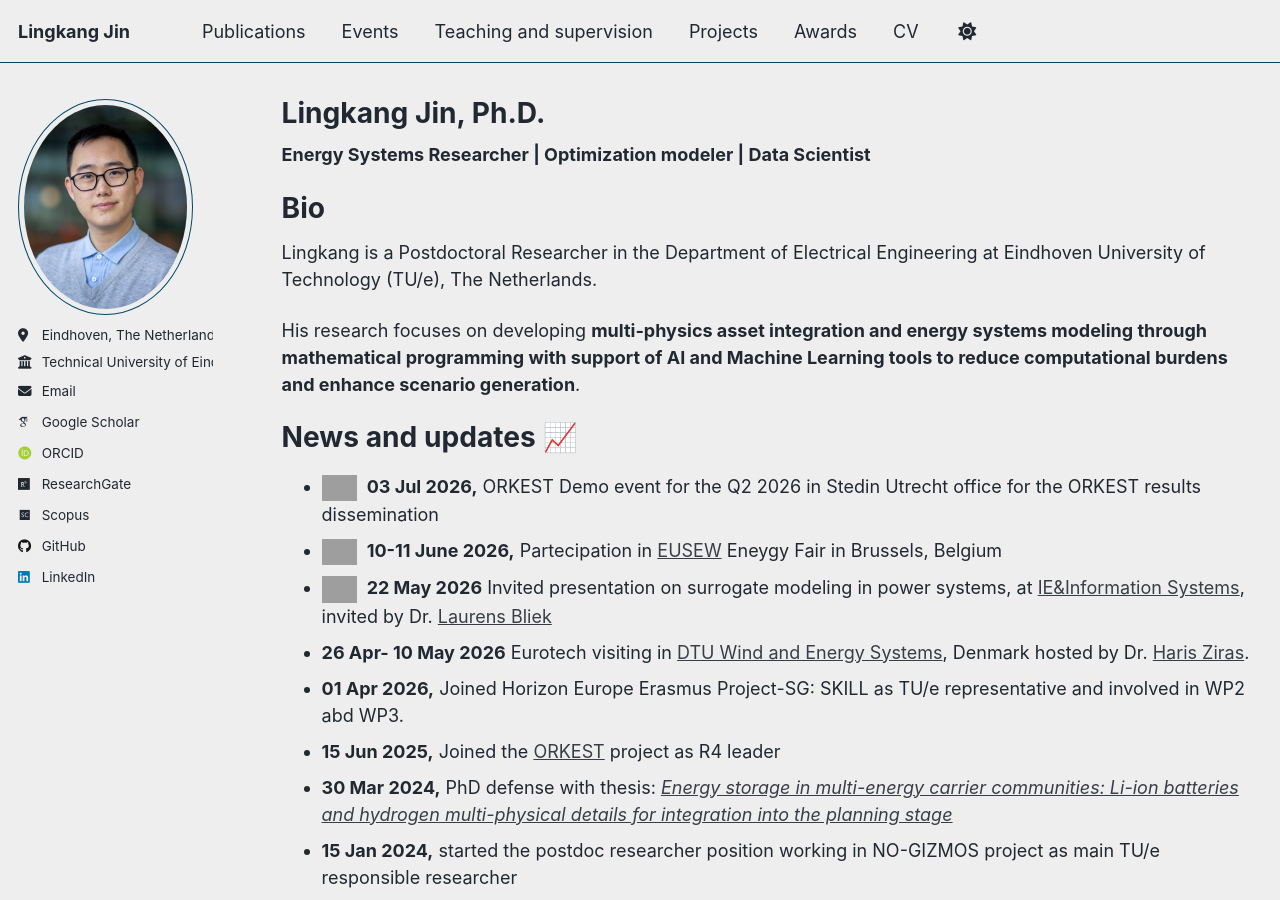
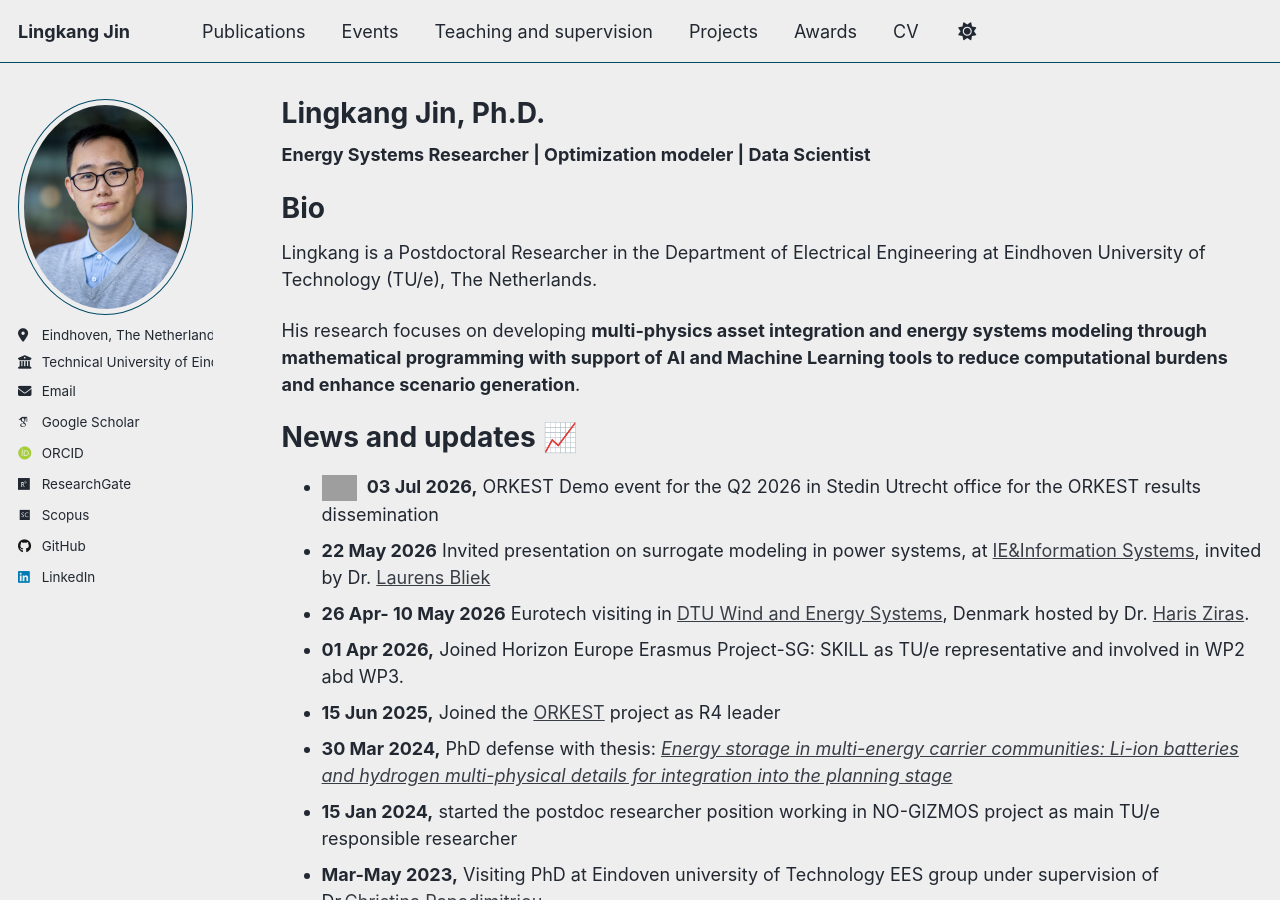
Before and after one commit to Lingkangjin/Lingkangjin.github.io, a Jekyll site: the page built from _pages/about.md, in a window 1280 px wide and 900 px high. Built offline with Jekyll 4.4.1, drawn with Linux system fonts in a browser that asks for light colours; some web fonts are replaced; a script that is not in the unit is left out; grey boxes are pictures that could not be loaded.

```diff
--- a/_pages/about.md
+++ b/_pages/about.md
@@ -23,10 +23,7 @@
 
 * <img src="https://raw.githubusercontent.com/Tarikul-Islam-Anik/Animated-Fluent-Emojis/master/Emojis/Symbols/New%20Button.png" alt="New Button" width="35" height="35" style="vertical-align: middle; margin-right: 5px;" />
 **03 Jul 2026,** ORKEST Demo event for the Q2 2026 in Stedin Utrecht office for the ORKEST results dissemination
-* <img src="https://raw.githubusercontent.com/Tarikul-Islam-Anik/Animated-Fluent-Emojis/master/Emojis/Symbols/New%20Button.png" alt="New Button" width="35" height="35" style="vertical-align: middle; margin-right: 5px;" />
-**10-11 June 2026,** Partecipation in [EUSEW](https://sustainable-energy-week.ec.europa.eu/index_en) Eneygy Fair in Brussels, Belgium
-* <img src="https://raw.githubusercontent.com/Tarikul-Islam-Anik/Animated-Fluent-Emojis/master/Emojis/Symbols/New%20Button.png" alt="New Button" width="35" height="35" style="vertical-align: middle; margin-right: 5px;" />
-**22 May 2026** Invited presentation on surrogate modeling in power systems, at [IE&Information  Systems](https://www.tue.nl/en/research/research-groups/industrial-engineering/information-systems-ieis/), invited by Dr. [Laurens Bliek](https://www.tue.nl/en/research/researchers/laurens-bliek)
+* **22 May 2026** Invited presentation on surrogate modeling in power systems, at [IE&Information  Systems](https://www.tue.nl/en/research/research-groups/industrial-engineering/information-systems-ieis/), invited by Dr. [Laurens Bliek](https://www.tue.nl/en/research/researchers/laurens-bliek)
 * **26 Apr- 10 May 2026** Eurotech visiting in [DTU Wind and Energy Systems](https://wind.dtu.dk/), Denmark hosted by Dr. [Haris Ziras](https://orbit.dtu.dk/en/persons/haris-ziras/).
 * **01 Apr 2026,** Joined Horizon Europe Erasmus Project-SG: SKILL as TU/e representative and involved in WP2 abd WP3.
 * **15 Jun 2025,** Joined the [ORKEST](https://projecten.topsectorenergie.nl/projecten/orkest-optimal-integration-of-network-flexibiilty-and-asset-intelligence-to-increase-large-scale-integration-of-res-while-maintaining-reliability-37711) project as R4 leader
```
